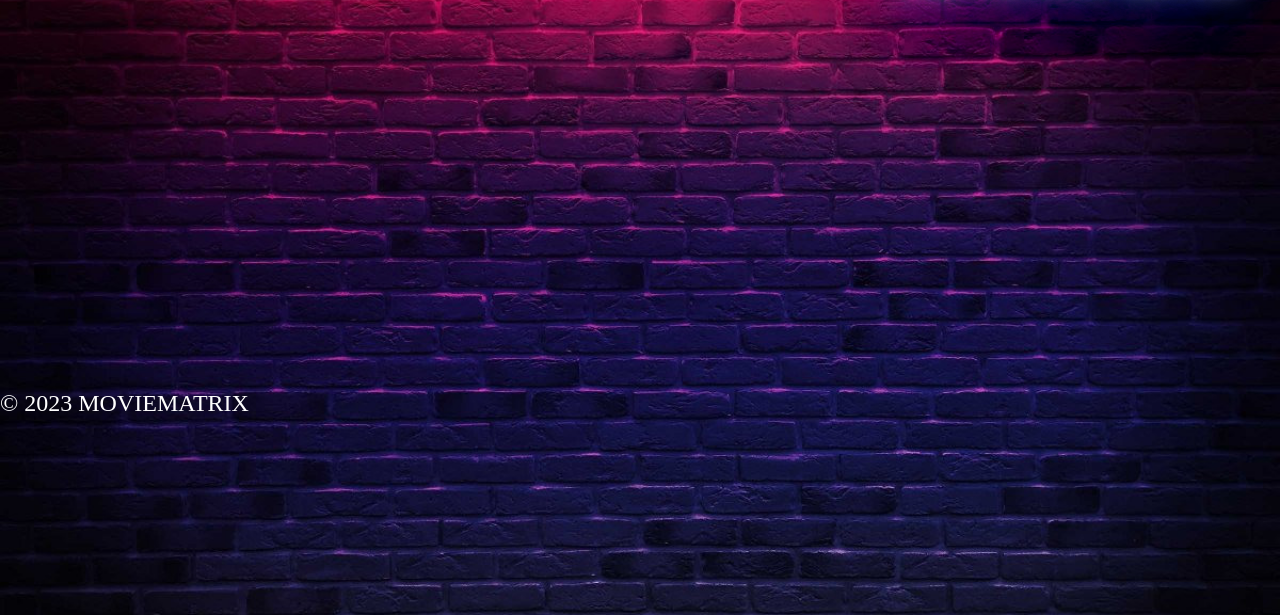
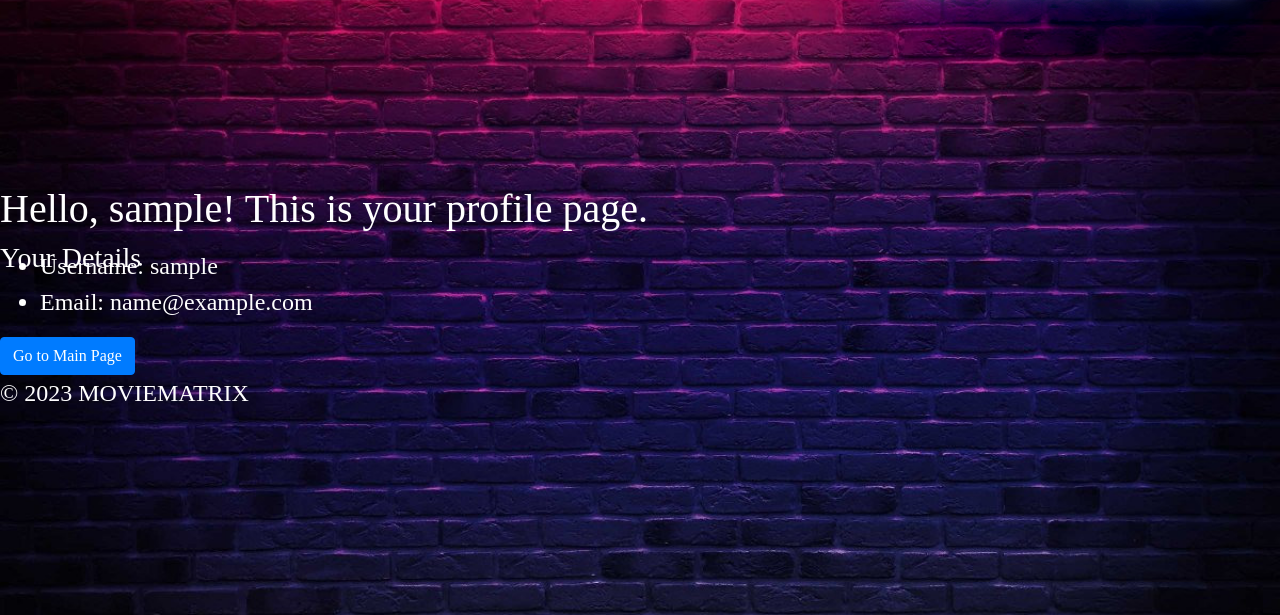
Before and after one commit to IngaFom/moviematrix, a Django app: page /profile/ in a window 1280 px wide. Shown: the part 169-784 px from the top of the page. Run offline with Django 4.2, Linux system fonts and the light colour scheme; the visitor is signed in with stand-in values (Sample User, id 1); some libraries are stand-ins or nearby versions.

Commit message:
Profile page is almost OK.

```diff
--- a/moviematrix/moviem/templates/movies/registration/profile.html
+++ b/moviematrix/moviem/templates/movies/registration/profile.html
@@ -1,10 +1,9 @@
 {% extends "homepage/base.html" %}
 
-{% block title %}Profile - MOVIEMATRIX{% endblock %}
+{% block title %}Profile{% endblock %}
 
 {% block content %}
-  <h2>Your Profile</h2>
-  <p>Hello, {{ user.username }}! This is your profile page.</p>
+  <h1>Hello, {{ user.username }}! This is your profile page.</h1>
 
   <h3>Your Details</h3>
   <ul>
@@ -12,9 +11,7 @@
     <li>Email: {{ user.email }}</li>
     <!-- Add more user-specific details here -->
   </ul>
-
-  <!-- Add a button to the main page -->
-  <a href="{% url 'homepage/base.html' %}" class="btn btn-primary">Go to Main Page</a>
+ <a href="{% url 'base' %}" class="btn btn-primary">Go to Main Page</a>
 
   <!-- You can add more content specific to the user's profile -->
 {% endblock %}
--- a/moviematrix/moviem/templates/registration/login.html
+++ b/moviematrix/moviem/templates/registration/login.html
@@ -26,6 +26,7 @@
                     <button type="submit" class="btn btn-primary mr-3" style="margin-left: 105px;">Login</button>
                 </form>
                 <a href="{% url 'register' %}" class="mt-3">Don't have an account? Register here.</a>
+                <br>
                 <a href="{% url 'password_reset' %}" class="mt-3">Forgot Your Password?</a>
             </div>
         </div>
--- a/moviematrix/moviem/urls.py
+++ b/moviematrix/moviem/urls.py
@@ -3,7 +3,7 @@
 from django.urls import path, include
 
 from . import views
-from .views import register, user_login, movie_search, profile
+from .views import register, user_login, movie_search, profile_view
 
 urlpatterns = [
     path('', views.base, name='base'),
@@ -18,6 +18,6 @@
     path('reset/<uidb64>/<token>/', auth_views.PasswordResetConfirmView.as_view(), name='password_reset_confirm'),
     path('reset/done/', auth_views.PasswordResetCompleteView.as_view(), name='password_reset_complete'),
     path('password_reset/', include('django.contrib.auth.urls')),
-    path('profile/', profile, name='profile'),
+    path('profile/', profile_view, name='profile'),
 
 ]
--- a/moviematrix/moviem/views.py
+++ b/moviematrix/moviem/views.py
@@ -170,3 +170,8 @@
         'registration/login.html',
         {'form': form}
     )
+
+
+@login_required(login_url='http://127.0.0.1:8000/login/')
+def profile_view(request):
+    return render(request, 'movies/registration/profile.html')
```
